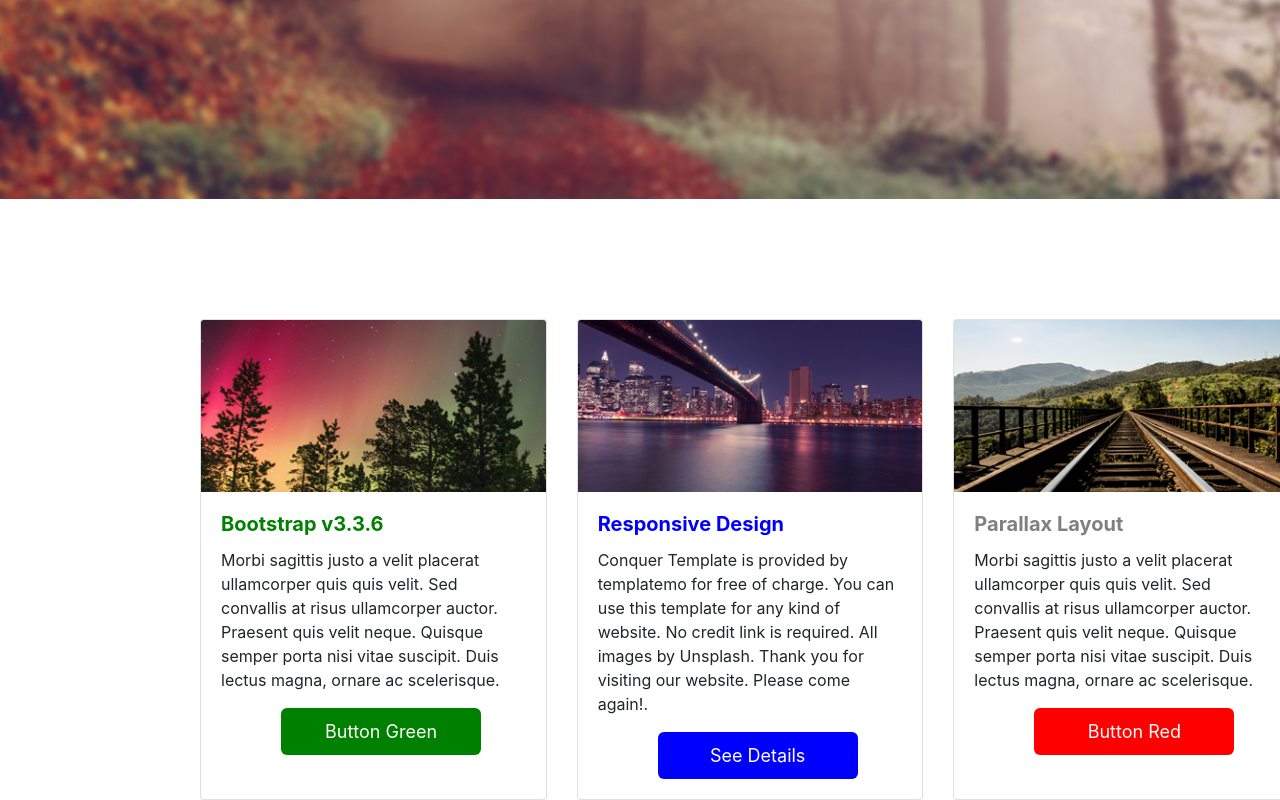
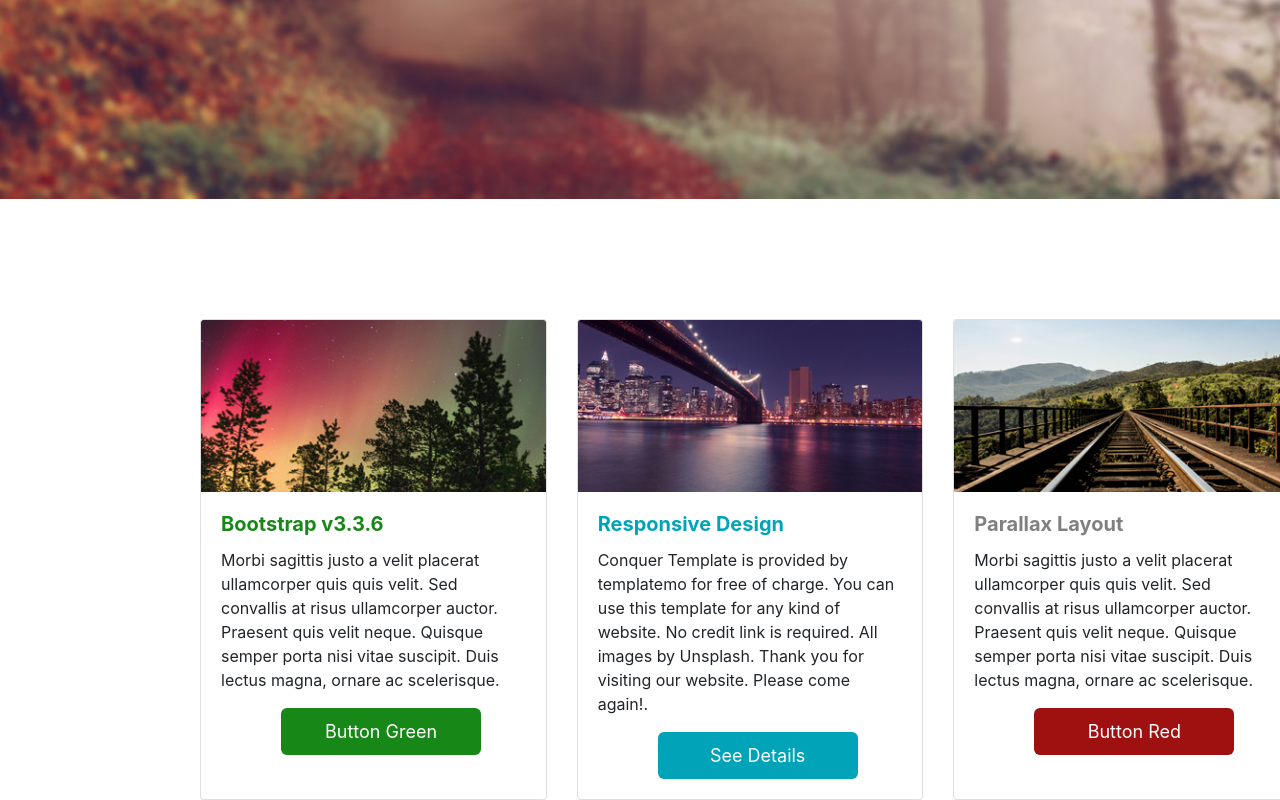
Before and after one commit to rumanabhat/conquer, a plain HTML site: page index.html in a window 1280 px wide. Shown: the part 451-1251 px from the top of the page. Drawn offline with nearby package versions, Linux system fonts and the light colour scheme; a web font is replaced by a local one.

Commit message:
added colors

```diff
--- a/index.html
+++ b/index.html
@@ -60,17 +60,17 @@
       <div class="card">
         <img class="card-img-top" src="img\1-1.jpg" alt="Card image cap">
         <div class="card-body">
-          <h5 class="card-title" style="color: Green; font-weight: bold;">Bootstrap v3.3.6</h5>
+          <h5 class="card-title" style="color: rgb(23, 135, 23); font-weight: bold;">Bootstrap v3.3.6</h5>
           <p class="card-text">Morbi sagittis justo a velit placerat ullamcorper quis quis velit. Sed convallis at risus ullamcorper auctor. Praesent quis velit neque. Quisque semper porta nisi vitae suscipit. Duis lectus magna, ornare ac scelerisque.</p>
-        <a style="background-color: green;" class="cardbtn" href="#section1">Button Green</a>
+        <a style="background-color: rgb(23, 135, 23);" class="cardbtn" href="#section1">Button Green</a>
         </div>
       </div>
       <div class="card">
         <img class="card-img-top" src="img\1-2.jpg" alt="Card image cap">
         <div class="card-body">
-          <h5 class="card-title" style="color: blue; font-weight: bold;">Responsive Design</h5>
+          <h5 class="card-title" style="color: rgb(0, 163, 184); font-weight: bold;">Responsive Design</h5>
           <p class="card-text">Conquer Template is provided by templatemo for free of charge. You can use this template for any kind of website. No credit link is required. All images by Unsplash. Thank you for visiting our website. Please come again!.</p>
-          <a class="cardbtn" style="background-color: blue" href="#section1">See Details</a>
+          <a class="cardbtn" style="background-color: rgb(0, 163, 184)" href="#section1">See Details</a>
         </div>
       </div>
       <div class="card">
@@ -78,7 +78,7 @@
         <div class="card-body">
           <h5 class="card-title" style="color: grey; font-weight: bold;">Parallax Layout</h5>
           <p class="card-text">Morbi sagittis justo a velit placerat ullamcorper quis quis velit. Sed convallis at risus ullamcorper auctor. Praesent quis velit neque. Quisque semper porta nisi vitae suscipit. Duis lectus magna, ornare ac scelerisque.</p>
-      <a style="background-color: red;" class="cardbtn" href="#section1">Button Red</a>
+      <a style="background-color: rgb(159, 17, 17);" class="cardbtn" href="#section1">Button Red</a>
         </div>
       </div>
        </div>
```
